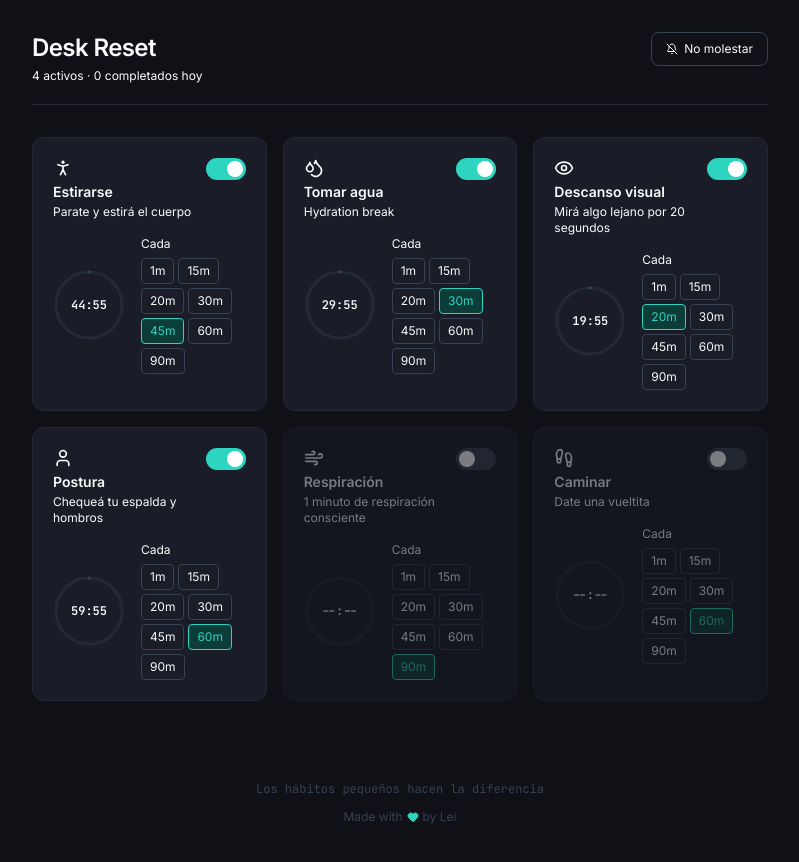
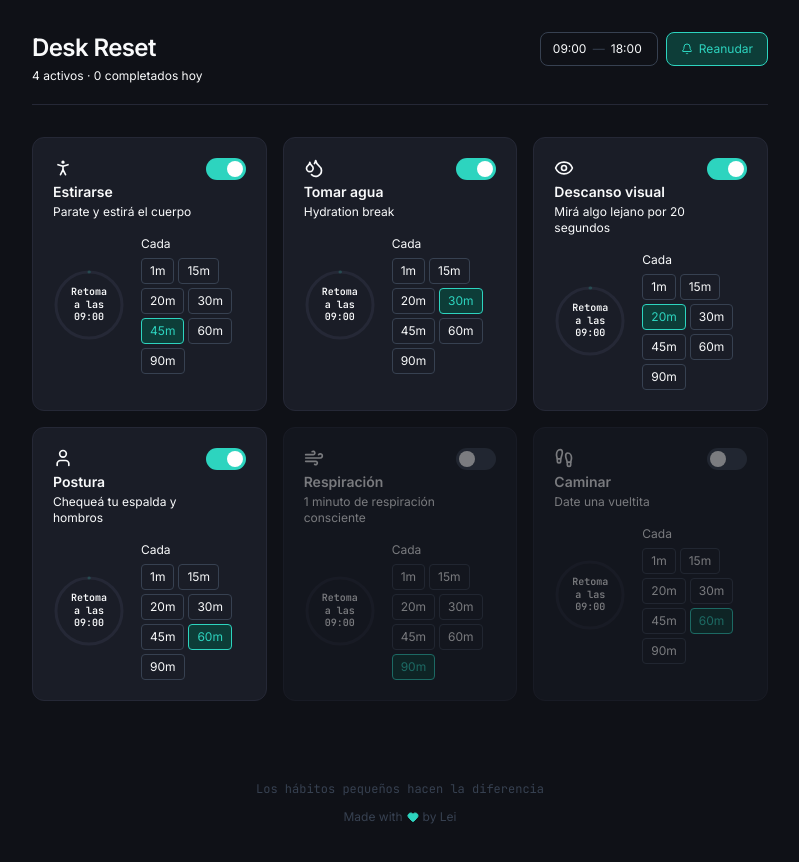
Before and after one commit to leisosag/desk-reset, a React (Vite) app: page / in a window 1280 px wide. Shown: the top 862 px of the page, without its empty margins (240-1039 px from the left). Built offline with nearby package versions, Linux system fonts and the light colour scheme.

Commit message:
feat: add active hours

```diff
--- a/src/App.jsx
+++ b/src/App.jsx
@@ -2,6 +2,7 @@ import { HABITS } from './data/habits';
 import { useHabits } from './hooks/useHabits';
 import HabitCard from './components/HabitCard';
 import NotificationBanner from './components/NotificationBanner';
+import TimeSelect from './components/TimeSelect';
 import { Bell, BellOff, Heart } from 'lucide-react';
 
 export default function App() {
@@ -17,6 +18,9 @@ export default function App() {
     snooze,
     dismiss,
     toggleDnd,
+    activeHours,
+    setActiveHours,
+    isActiveHours,
   } = useHabits();
 
   const BellIcon = isDnd ? Bell : BellOff;
@@ -42,6 +46,22 @@ export default function App() {
                 {totalCompleted} completado{totalCompleted !== 1 ? 's' : ''} hoy
               </p>
             </div>
+            <div className="flex gap-2">
+              <div className="flex items-center gap-1.5 border border-border-muted rounded-lg px-3 py-2">
+                <TimeSelect
+                  value={activeHours.start}
+                  onChange={(val) =>
+                    setActiveHours((prev) => ({ ...prev, start: val }))
+                  }
+                />
+                <span className="text-border-muted text-xs">—</span>
+                <TimeSelect
+                  value={activeHours.end}
+                  onChange={(val) =>
+                    setActiveHours((prev) => ({ ...prev, end: val }))
+                  }
+                />
+              </div>
               <button
                 onClick={toggleDnd}
                 className={`flex items-center gap-1.5 px-3.5 py-2 rounded-lg text-xs border cursor-pointer transition-all duration-200 ${
@@ -53,6 +73,7 @@ export default function App() {
                 <BellIcon className="size-3 text-primary" />
                 {isDnd ? 'Reanudar' : 'No molestar'}
               </button>
+            </div>
           </div>
           <div className="h-px bg-border mt-5" />
         </header>
@@ -73,6 +94,8 @@ export default function App() {
                 onIntervalChange={setInterval}
                 onDone={markDone}
                 onSnooze={snooze}
+                isActiveHours={isActiveHours}
+                activeHours={activeHours}
               />
             ))}
           </div>
--- a/src/components/HabitCard.jsx
+++ b/src/components/HabitCard.jsx
@@ -11,6 +11,8 @@ export default function HabitCard({
   onIntervalChange,
   onDone,
   onSnooze,
+  activeHours,
+  isActiveHours,
 }) {
   const { id, icon, name, description } = habit;
   const { enabled, interval, remaining, snoozed } = state;
@@ -69,7 +71,20 @@ export default function HabitCard({
           <div
             className={`absolute inset-0 flex items-center justify-center font-mono text-xs font-semibold ${timerColorClass}`}
           >
-            {enabled ? (isDue ? '¡Ya!' : formatTime(remaining)) : '--:--'}
+            {!isActiveHours ? (
+              <span className="text-[10px] text-text-muted text-center leading-tight px-1">
+                Retoma
+                <br />a las {activeHours.start}
+              </span>
+            ) : enabled ? (
+              isDue ? (
+                '¡Ya!'
+              ) : (
+                formatTime(remaining)
+              )
+            ) : (
+              '--:--'
+            )}
           </div>
         </div>
 
--- /dev/null
+++ b/src/components/TimeSelect.jsx
@@ -0,0 +1,20 @@
+export default function TimeSelect({ value, onChange }) {
+  const hours = Array.from(
+    { length: 24 },
+    (_, i) => String(i).padStart(2, '0') + ':00',
+  );
+
+  return (
+    <select
+      value={value}
+      onChange={(e) => onChange(e.target.value)}
+      className="bg-transparent text-text-muted text-xs border-none outline-none cursor-pointer appearance-none"
+    >
+      {hours.map((h) => (
+        <option key={h} value={h} className="bg-surface text-text-primary">
+          {h}
+        </option>
+      ))}
+    </select>
+  );
+}
--- a/src/hooks/useHabits.js
+++ b/src/hooks/useHabits.js
@@ -24,11 +24,19 @@ export function useHabits() {
     return buildInitialState(HABITS);
   });
   const [notifications, setNotifications] = useState([]);
-  const [dndUntil, setDndUntil] = useState(null);
+  const [dndManual, setDndManual] = useState(false);
+  const [dndSchedule, setDndSchedule] = useState(false);
+  const [activeHours, setActiveHours] = useState(() => {
+    try {
+      const saved = localStorage.getItem('deskreset-hours');
+      if (saved) return JSON.parse(saved);
+    } catch {}
+    return { start: '09:00', end: '18:00' };
+  });
   const tickRef = useRef(null);
   const notifiedRef = useRef(new Set());
 
-  const isDnd = dndUntil !== null && Date.now() < dndUntil;
+  const isDnd = dndManual || dndSchedule;
 
   const triggerNotification = (habit) => {
     if (isDnd) return;
@@ -49,6 +57,14 @@ export function useHabits() {
     }
   };
 
+  function isWithinActiveHours(start, end) {
+    const now = new Date();
+    const current = now.getHours() * 60 + now.getMinutes();
+    const [sh, sm] = start.split(':').map(Number);
+    const [eh, em] = end.split(':').map(Number);
+    return current >= sh * 60 + sm && current < eh * 60 + em;
+  }
+
   useEffect(() => {
     if ('Notification' in window && Notification.permission === 'default') {
       Notification.requestPermission();
@@ -59,6 +75,8 @@ export function useHabits() {
     tickRef.current = setInterval(() => {
       setHabitStates((prev) => {
         const next = { ...prev };
+        const inHours = isWithinActiveHours(activeHours.start, activeHours.end);
+        setDndSchedule(!inHours);
         HABITS.forEach((h) => {
           const s = prev[h.id];
           if (!s.enabled) return;
@@ -90,6 +108,12 @@ export function useHabits() {
       );
     } catch {}
   }, [habitStates]);
+
+  useEffect(() => {
+    try {
+      localStorage.setItem('deskreset-hours', JSON.stringify(activeHours));
+    } catch {}
+  }, [activeHours]);
 
   const toggle = (id) => {
     setHabitStates((prev) => {
@@ -149,14 +173,7 @@ export function useHabits() {
     setNotifications((prev) => prev.filter((n) => n.id !== id));
   };
 
-  const toggleDnd = () => {
-    if (isDnd) {
-      setDndUntil(null);
-    } else {
-      setDndUntil(Date.now() + DND_DURATION_MS);
-      setNotifications([]);
-    }
-  };
+  const toggleDnd = () => setDndManual((prev) => !prev);
 
   const enabledCount = Object.values(habitStates).filter(
     (s) => s.enabled,
@@ -178,5 +195,8 @@ export function useHabits() {
     snooze,
     dismiss,
     toggleDnd,
+    activeHours,
+    setActiveHours,
+    isActiveHours: isWithinActiveHours(activeHours.start, activeHours.end),
   };
 }
```
Lines whose indentation alone changed are shown as unchanged.
